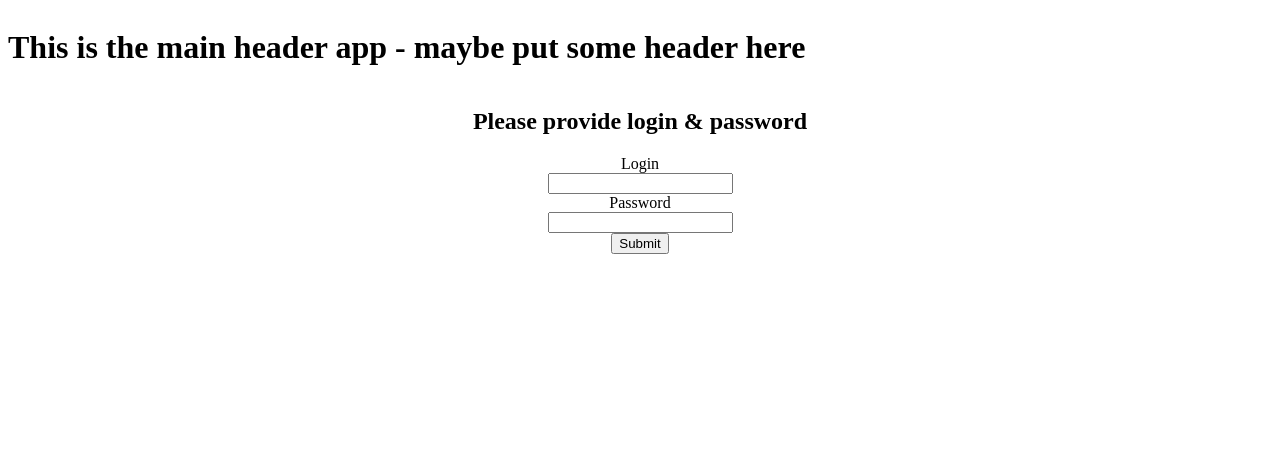
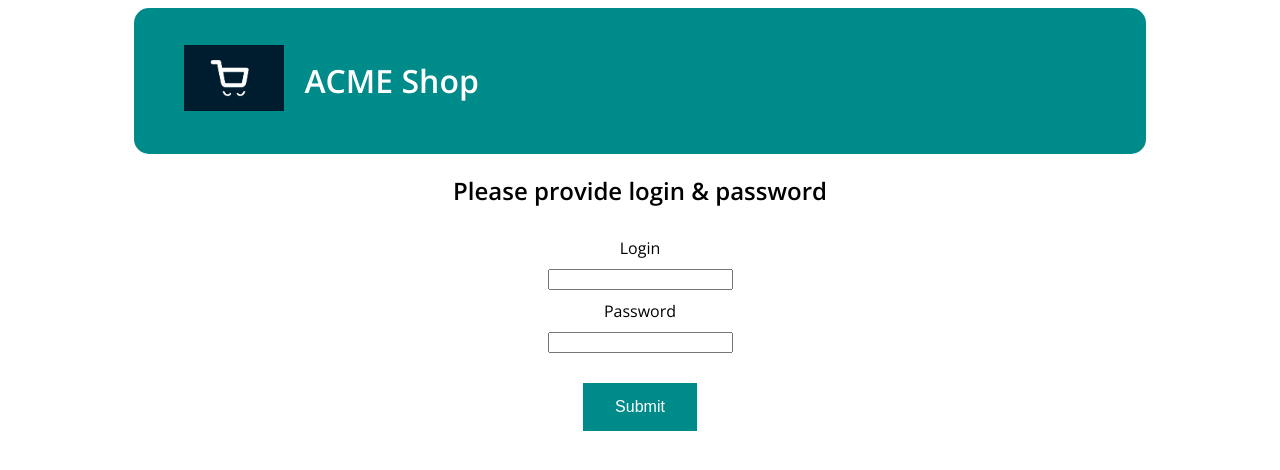
Before and after one commit to tananicz/Shopping, a React (Create React App) app: page /cart in a window 1280 px wide. Shown: the top 470 px of the page. Built offline with nearby package versions, Linux system fonts and the light colour scheme.

Commit message:
css styles applied

```diff
--- a/public/index.html
+++ b/public/index.html
@@ -15,6 +15,7 @@
       user's mobile device or desktop. See https://developers.google.com/web/fundamentals/web-app-manifest/
     -->
     <link rel="manifest" href="%PUBLIC_URL%/manifest.json" />
+    <link href="https://fonts.googleapis.com/css?family=Open+Sans:400,600,300" rel="stylesheet" type="text/css">
     <!--
       Notice the use of %PUBLIC_URL% in the tags above.
       It will be replaced with the URL of the `public` folder during the build.
--- /dev/null
+++ b/src/components/App/App.css
@@ -0,0 +1,9 @@
+body {
+    font-family: 'Open Sans';
+}
+
+.appContainer {
+    width: 80%;
+    margin-left: auto;
+    margin-right: auto;
+}
--- a/src/components/App/App.js
+++ b/src/components/App/App.js
@@ -5,6 +5,7 @@ import Header from "../Header/Header";
 import Shop from "../Shop/Shop";
 import Cart from "../Cart/Cart";
 import Login from "../Login/Login";
+import "./App.css"
 
 export default function App()
 {
--- a/src/components/Header/Header.css
+++ b/src/components/Header/Header.css
@@ -1,6 +1,26 @@
 .appHeader {
     display: flex;
     flex-direction: row;
-    justify-content: space-between;
+    justify-content: flex-start;
     align-items: center;
+    background-color: darkcyan;
+    padding: 30px;
+    border-radius: 15px;
 }
+
+.appHeader > div {
+    margin-left: 20px;
+}
+
+.appHeader h1 {
+    font-weight: 600;
+    color: white;
+}
+
+.appHeader .shopLogo {
+    width: 100px;
+}
+
+.appHeader .pageTitle {
+    margin-right: auto;
+}
--- a/src/components/Header/Header.js
+++ b/src/components/Header/Header.js
@@ -7,7 +7,10 @@ export default function Header(props)
     return (
         <header className="appHeader">
             <div>
-                <h1>This is the main header app - maybe put some header here</h1>
+                <img src="shop_logo.jpg" alt="Shop logo" class="shopLogo" />
+            </div>
+            <div class="pageTitle">
+                <h1>ACME Shop</h1>
             </div>
             {props.userName && <Logout userName={props.userName} setToken={props.setToken} />}
         </header>
--- a/src/components/Login/Login.css
+++ b/src/components/Login/Login.css
@@ -2,9 +2,26 @@
     display: flex;
     flex-direction: column;
     align-items: center;
+    gap: 10px;
+}
+
+.loginForm > button {
+    margin-top: 20px;
+    background-color: rgb(0, 139, 139);
+    border: none;
+    color: white;
+    padding: 15px 32px;
+    text-align: center;
+    text-decoration: none;
+    font-size: 16px;
+}
+
+.loginForm > button:hover {
+    background-color: rgb(0, 29, 47);
 }
 
 #errorLabel {
     display: none;
     color: #f00;
+    font-weight: bold;
 }
--- a/src/components/Login/Login.js
+++ b/src/components/Login/Login.js
@@ -53,7 +53,7 @@ export default function Login(props)
     return (
         <div>
             <form onSubmit={handleSubmit} className="loginForm">
-            <h2>Please provide login & password</h2>
+                <h2>Please provide login & password</h2>
                 <label id="errorLabel"></label>
                 <label htmlFor="login">Login</label>
                 <input type="text" value={login} onChange={handleChange} id="login" />
--- /dev/null
+++ b/src/components/Logout/Logout.css
@@ -0,0 +1,22 @@
+.logoutComponent {
+    color: white;
+    display: flex;
+}
+
+.logoutComponent > span {
+    margin-right: 20px;
+}
+
+.logoutComponent > button {
+    background-color: #4CAF50;
+    border: none;
+    color: white;
+    padding: 15px 32px;
+    text-align: center;
+    text-decoration: none;
+    font-size: 16px;
+}
+
+.logoutComponent > button:hover {
+    background-color: darkgreen;
+}
--- a/src/components/Logout/Logout.js
+++ b/src/components/Logout/Logout.js
@@ -1,10 +1,11 @@
 import React from "react";
+import "./Logout.css"
 
 export default function Logout(props)
 {
     return (
-        <div>
-            <span>Hello <strong>{props.userName}</strong></span>
+        <div className="logoutComponent">
+            <span>Hello <strong>{props.userName}</strong>,<br/>You have some items in basket...</span>
             <button onClick={() => props.setToken("")}>Logout</button>
         </div>
     );
```
Also changed, not shown: public/shop_logo.jpg (added).
